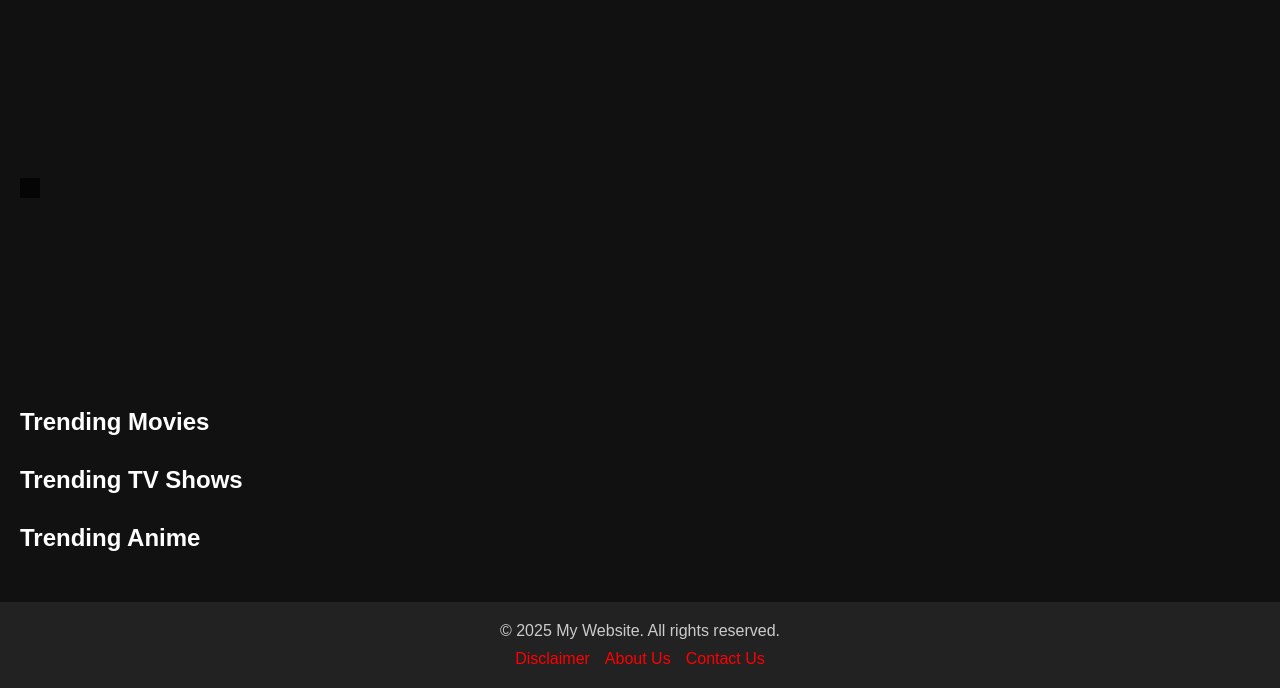
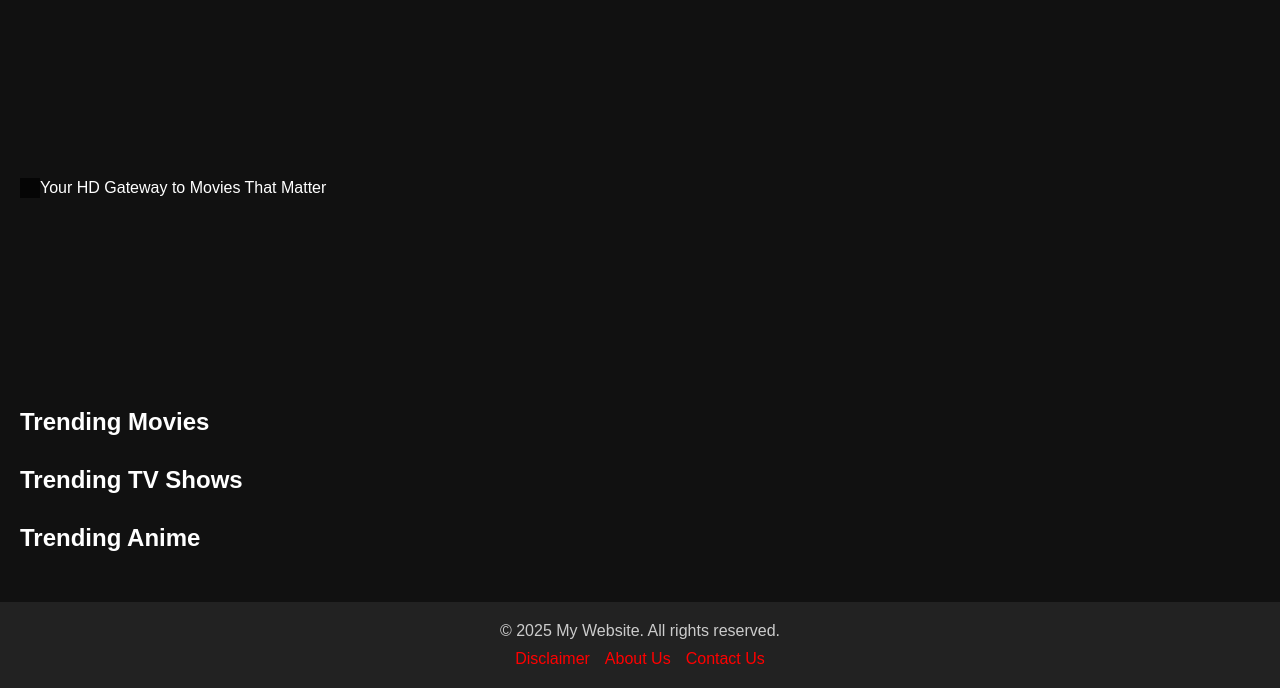
Before and after one commit to Chris071617/IMoviesHD, a plain HTML site: page my-website/index.html in a window 1280 px wide. Shown: the part 128-816 px from the top of the page. Drawn offline with Linux system fonts and the light colour scheme; no server answers.

Commit message:
Update index.html

```diff
--- a/my-website/index.html
+++ b/my-website/index.html
@@ -28,6 +28,7 @@
 
   <div class="banner" id="banner">
     <h1 id="banner-title"></h1>
+    <p class="tagline">Your HD Gateway to Movies That Matter</p>
   </div>
 
   <div class="row">
```
